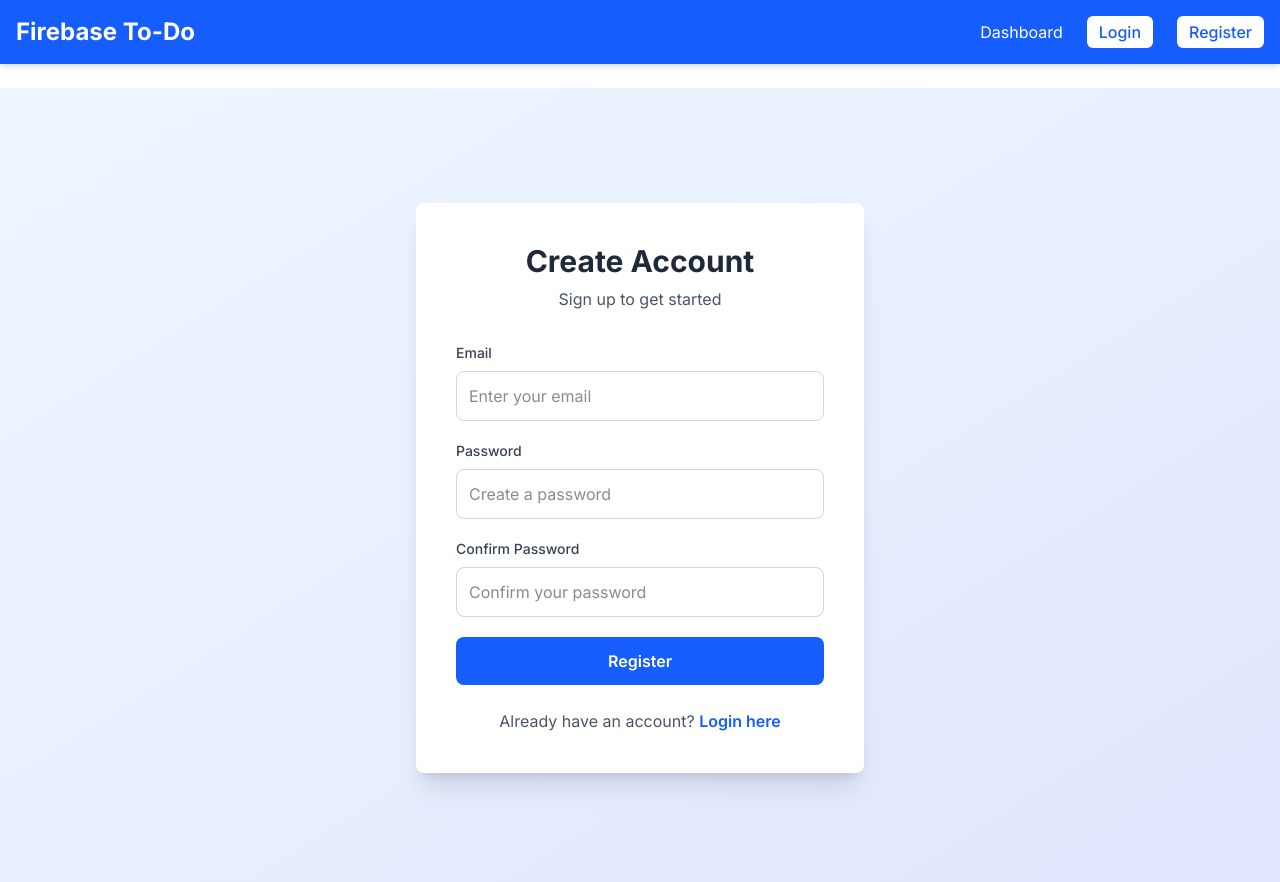
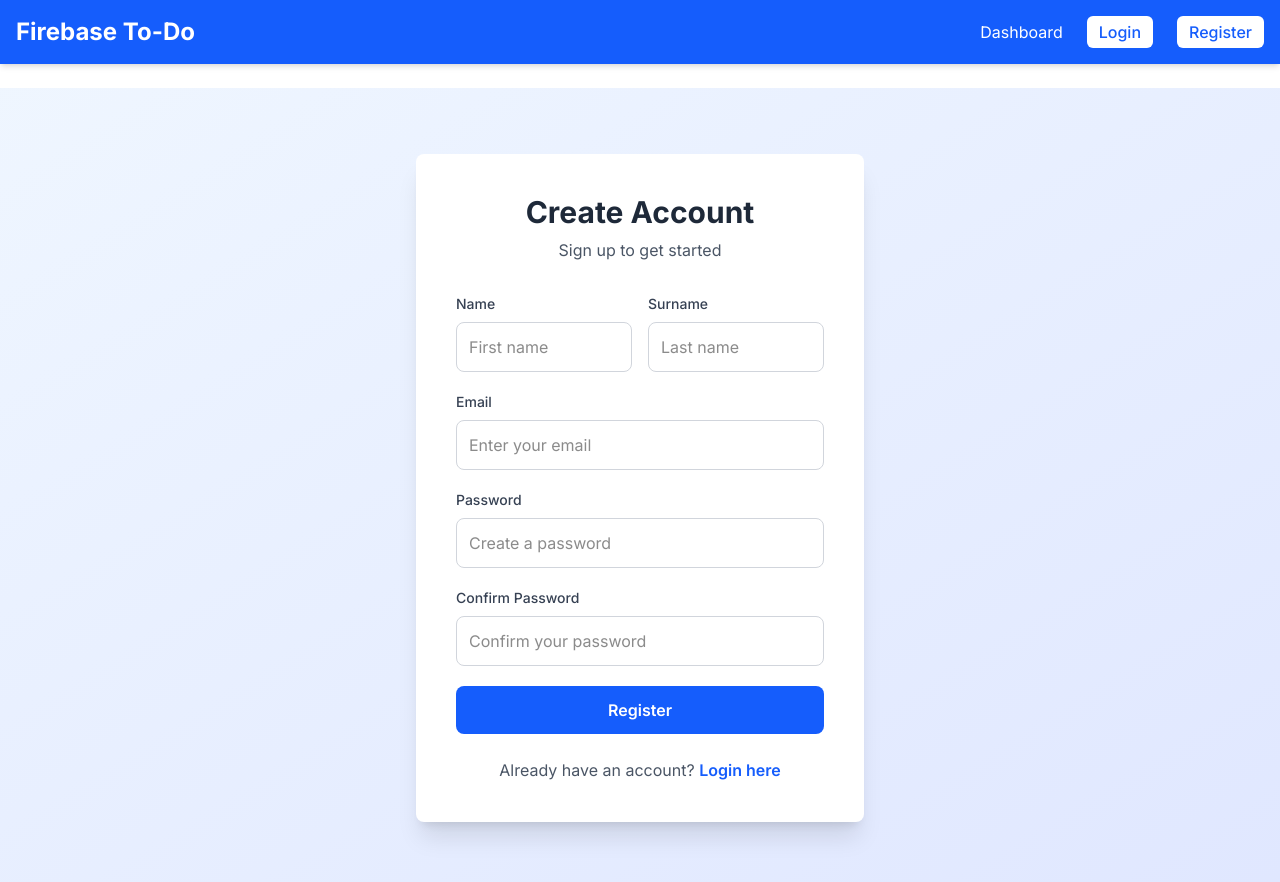
Before and after one commit to graceniyigena34/Firebase-CRUD-To-Do-App-with-Authentication, a Next.js app: page /register in a window 1280 px wide. Shown: the top 882 px of the page. Built offline with nearby package versions, Linux system fonts and the light colour scheme; no server answers.

Commit message:
for the register form added the firstname, and surname

```diff
--- a/src/app/register/page.tsx
+++ b/src/app/register/page.tsx
@@ -6,6 +6,8 @@ import Link from "next/link";
 import { useRouter } from "next/navigation";
 
 export default function Register() {
+  const [name, setName] = useState("");
+  const [surname, setSurname] = useState("");
   const [email, setEmail] = useState("");
   const [password, setPassword] = useState("");
   const [confirmPassword, setConfirmPassword] = useState("");
@@ -52,6 +54,31 @@ export default function Register() {
         )}
 
         <form onSubmit={register} className="space-y-5">
+          <div className="grid grid-cols-2 gap-4">
+            <div>
+              <label className="block text-sm font-medium text-gray-700 mb-2">Name</label>
+              <input
+                type="text"
+                placeholder="First name"
+                value={name}
+                onChange={e => setName(e.target.value)}
+                className="border border-gray-300 p-3 w-full rounded-lg focus:ring-2 focus:ring-blue-500 focus:border-transparent"
+                required
+              />
+            </div>
+            <div>
+              <label className="block text-sm font-medium text-gray-700 mb-2">Surname</label>
+              <input
+                type="text"
+                placeholder="Last name"
+                value={surname}
+                onChange={e => setSurname(e.target.value)}
+                className="border border-gray-300 p-3 w-full rounded-lg focus:ring-2 focus:ring-blue-500 focus:border-transparent"
+                required
+              />
+            </div>
+          </div>
+
           <div>
             <label className="block text-sm font-medium text-gray-700 mb-2">Email</label>
             <input
```
